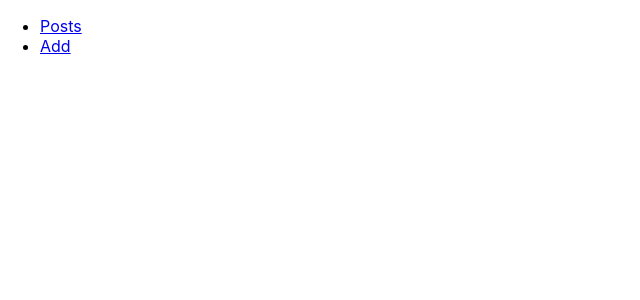
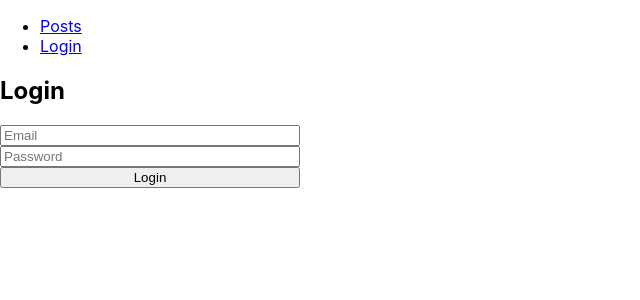
Before and after one commit to drstvnvc/nk14-blog-react-app, a React (Create React App) app: page /login in a window 1280 px wide. Shown: the top 300 px of the page, without its empty margins (0-640 px from the left). Built offline with nearby package versions, Linux system fonts and the light colour scheme.

Commit message:
Authentication

```diff
--- a/src/App.js
+++ b/src/App.js
@@ -1,9 +1,25 @@
-import { BrowserRouter as Router, Switch, Route, Link } from 'react-router-dom';
+import {
+  BrowserRouter as Router,
+  Switch,
+  Route,
+  Link,
+  Redirect,
+} from 'react-router-dom';
+import GuestRoute from './components/shared/GuestRoute';
+import PrivateRoute from './components/shared/PrivateRoute';
 import AddPost from './pages/AddPost';
 import AppPosts from './pages/AppPosts';
+import Login from './pages/Login';
 import SinglePost from './pages/SinglePost';
+import AuthService from './services/AuthService';
 
 function App() {
+  const isAuthenticated = !!localStorage.getItem('token');
+
+  async function handleLogout() {
+    await AuthService.logout();
+  }
+
   return (
     <div className='App'>
       <Router>
@@ -12,9 +28,21 @@ function App() {
             <li>
               <Link to='/posts'>Posts</Link>
             </li>
-            <li>
-              <Link to='/add'>Add</Link>
-            </li>
+            {isAuthenticated && (
+              <li>
+                <Link to='/add'>Add</Link>
+              </li>
+            )}
+            {!isAuthenticated && (
+              <li>
+                <Link to='/login'>Login</Link>
+              </li>
+            )}
+            {isAuthenticated && (
+              <li>
+                <button onClick={handleLogout}>Logout</button>
+              </li>
+            )}
           </ul>
         </nav>
         <Switch>
@@ -24,14 +52,18 @@ function App() {
           <Route exact path='/posts/:id'>
             <SinglePost />
           </Route>
-          <Route exact path='/add'>
+          <PrivateRoute exact path='/add'>
             <AddPost />
-          </Route>
+          </PrivateRoute>
           <Route exact path='/edit/:id'>
             <AddPost />
           </Route>
+          <GuestRoute exact path='/login'>
+            <Login />
+          </GuestRoute>
+
           <Route exact path='/'>
-            <AppPosts />
+            <Redirect to='/posts' />
           </Route>
         </Switch>
       </Router>
--- /dev/null
+++ b/src/components/shared/GuestRoute.js
@@ -0,0 +1,13 @@
+import React from "react";
+import { Redirect, Route } from "react-router";
+
+export default function GuestRoute({ children, ...props }) {
+  const token = localStorage.getItem("token");
+  const isGuest = !token;
+
+  return (
+    <Route {...props}>
+      {isGuest ? children : <Redirect to="/posts" />}
+    </Route>
+  );
+}
--- /dev/null
+++ b/src/components/shared/PrivateRoute.js
@@ -0,0 +1,23 @@
+import React from "react";
+import { Redirect, Route } from "react-router";
+
+export default function PrivateRoute({ children, ...props }) {
+  const token = localStorage.getItem("token");
+  console.log('Private route::token', token)
+  const isAuthenticated = !!token;
+
+  return (
+    <Route {...props}>
+      {isAuthenticated ? children : <Redirect to="/login" />}
+    </Route>
+  );
+  //   if (token) {
+  //     return <Route {...props}>{children}</Route>;
+  //   } else {
+  //     return (
+  //       <Route {...props}>
+  //         <Redirect to="/login"></Redirect>
+  //       </Route>
+  //     );
+  //   }
+}
--- a/src/pages/AddPost.js
+++ b/src/pages/AddPost.js
@@ -31,7 +31,7 @@ function AddPost() {
 
   useEffect(() => {
     const fetchPost = async () => {
-      const { id: _, createdAt, ...restData } = await postService.get(id);
+      const { id: _, created_at, ...restData } = await postService.get(id);
 
       setNewPost(restData);
     };
--- /dev/null
+++ b/src/pages/Login.js
@@ -0,0 +1,47 @@
+import React, { useState } from "react";
+import AuthService from "../services/AuthService";
+
+export default function Login() {
+  const [credentials, setCredentials] = useState({
+    email: "",
+    password: "",
+  });
+
+  async function handleSubmit(evt) {
+    evt.preventDefault();
+    console.log("submit login", credentials);
+    const user = await AuthService.login(credentials);
+    console.log("logged in as", user);
+  }
+
+  return (
+    <div>
+      <h2>Login</h2>
+      <form
+        style={{ display: "flex", flexDirection: "column", width: 300 }}
+        onSubmit={handleSubmit}
+      >
+        <input
+          required
+          type="email"
+          placeholder="Email"
+          value={credentials.email}
+          onChange={({ target }) =>
+            setCredentials({ ...credentials, email: target.value })
+          }
+        />
+        <input
+          required
+          type="password"
+          placeholder="Password"
+          value={credentials.password}
+          onChange={({ target }) =>
+            setCredentials({ ...credentials, password: target.value })
+          }
+        />
+
+        <button>Login</button>
+      </form>
+    </div>
+  );
+}
--- a/src/pages/SinglePost.js
+++ b/src/pages/SinglePost.js
@@ -8,7 +8,7 @@ function SinglePost() {
   const [post, setPost] = useState({});
   const { id } = useParams();
   const formattedDate = useFormattedDate(
-    post ? post.createdAt : '',
+    post ? post.created_at : '',
     'yyyy-MM-dd'
   );
 
@@ -36,7 +36,7 @@ function SinglePost() {
       <h1 style={{ textAlign: 'center' }}>{post.title}</h1>
       <p>{post.text}</p>
       <p>Datum: {formattedDate}</p>
-      <p>Datum: {post.createdAt}</p>
+      <p>Datum: {post.created_at}</p>
       <AddComment
         postId={post.id}
         addNewCommentCallback={handleAddNewComment}
--- /dev/null
+++ b/src/services/AuthService.js
@@ -0,0 +1,22 @@
+import HttpService from "./HttpService";
+
+class AuthService extends HttpService {
+  async login(credentials) {
+    try {
+      const { data } = await this.client.post("/auth/login", credentials);
+      const { token, user } = data;
+
+      localStorage.setItem("token", token);
+      return user;
+    } catch (error) {
+      alert("Invalid credentials");
+    }
+  }
+
+  async logout() {
+    await this.client.post('/auth/logout');
+    localStorage.removeItem('token');
+  }
+}
+
+export default new AuthService();
--- /dev/null
+++ b/src/services/HttpService.js
@@ -0,0 +1,16 @@
+import axios from "axios";
+
+export default class HttpService {
+  constructor() {
+    this.client = axios.create({
+      baseURL: "http://localhost:8002/api",
+    });
+    this.client.interceptors.request.use((config) => {
+      const token = localStorage.getItem("token");
+      if (token) {
+        config.headers.Authorization = `Bearer ${token}`;
+      }
+      return config;
+    });
+  }
+}
--- a/src/services/PostService.js
+++ b/src/services/PostService.js
@@ -1,15 +1,15 @@
-import axios from 'axios';
+import HttpService from "./HttpService";
 
-class PostService {
-  constructor() {
-    this.client = axios.create({
-      baseURL: 'http://localhost:8000/api',
-    });
-  }
-
+class PostService extends HttpService {
   async getAll() {
     try {
-      const { data } = await this.client.get('posts');
+      const token = localStorage.getItem("token");
+      console.log("token je", { token });
+      const { data } = await this.client.get("posts", {
+        headers: {
+          Authorization: `Bearer ${token}`,
+        },
+      });
 
       return data;
     } catch (error) {
@@ -35,7 +35,7 @@ class PostService {
 
   async add(newPost) {
     try {
-      const { data } = await this.client.post('posts', newPost);
+      const { data } = await this.client.post("posts", newPost);
 
       return data;
     } catch (error) {
```
Also changed, not shown: 1 other file (tests, documents, lock files or other folders).
